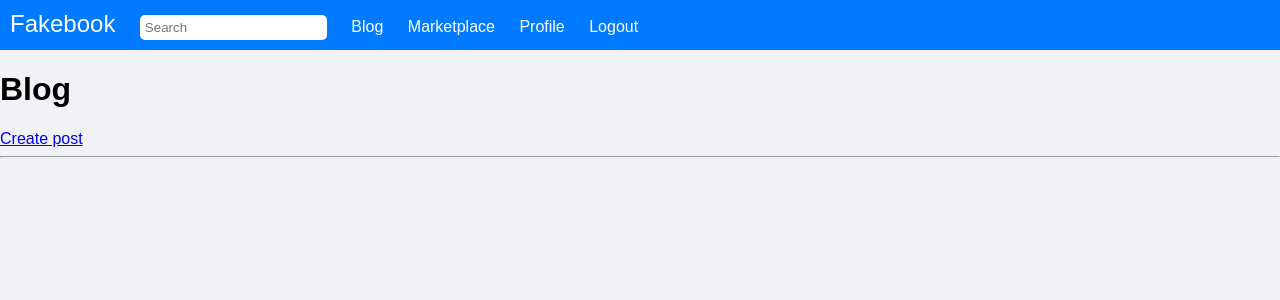
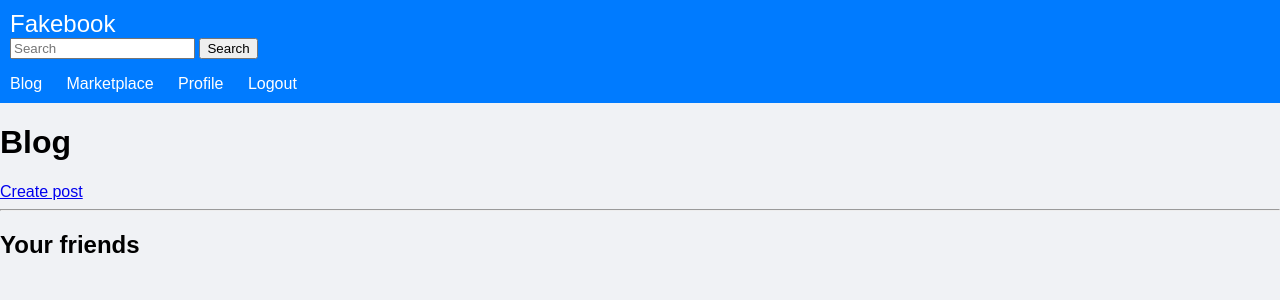
Before and after one commit to mehdi-zerouak/Projet_L2_Web_Dev, a Django app: page /blog/ in a window 1280 px wide. Shown: the top 300 px of the page. Run offline with Django 4.2, Linux system fonts and the light colour scheme; a user stored in the database is signed in; data comes from the database, SQL or seed files in the repository; both versions use the stored data as it was after the commit; data that the repository does not hold is empty.

Commit message:
added searching feature

```diff
--- a/blog/templates/blog/index.html
+++ b/blog/templates/blog/index.html
@@ -63,7 +63,12 @@
     <!-- navbar for testing only , with simple css -->
     <div style="background-color: #007bff; padding: 10px;">
         <span style="font-size: 24px; color: #fff; margin-right: 20px;">Fakebook</span>
-        <input type="text" placeholder="Search" style="padding: 5px; border-radius: 5px; border: none; margin-right: 20px;">
+        <!-- for now this will work only in blog home page and results page -->
+        <form  action="{% url 'blog:b-search' %}" method="get">
+            <input type="search" name="query" placeholder="Search">
+            <button  type="submit" value="Search">Search</button>
+        </form>
+        <!-- --------------------------------------------- -->
         <a href="{% url 'blog:b-home' %}" style="color: #fff; text-decoration: none; margin-right: 20px; transition: color 0.3s;">Blog</a>
         <a href="{% url 'marketplace:mp-home' %}" style="color: #fff; text-decoration: none; margin-right: 20px; transition: color 0.3s;">Marketplace</a>
         <a href="{% url 'user:u-profile' user.username %}" style="color: #fff; text-decoration: none; margin-right: 20px; transition: color 0.3s;">Profile</a>
@@ -109,5 +114,16 @@
 
         </div>
     {% endfor %}
+
+        <h2> Your friends </h2>
+
+    {% for friend in friends %}
+
+        <div class="friends">
+            <p> # {{friend.username}} </p>
+        </div>
+
+    {% endfor %}
+
 </body>
 </html>
--- a/blog/urls.py
+++ b/blog/urls.py
@@ -14,4 +14,5 @@ urlpatterns = [
     path('delete-post/<int:pk>' , views.delete_post , name = 'b-delete-post'),
     path('delete-comment/<int:pk>' , views.delete_comment , name = 'b-delete-comment'),
     path('post/<int:pk>/like/' , views.like_post , name = 'b-like-post'),
+    path('search/' , views.search , name = 'b-search')
 ]
--- a/blog/views.py
+++ b/blog/views.py
@@ -1,6 +1,7 @@
 # blog views
 from django.shortcuts import render , redirect , get_object_or_404
 from .models import Post , PostComment , PostLikes
+from django.contrib.auth.models import User
 from .forms import PostForm , PostCommentForm
 from django.views.generic import CreateView , UpdateView
 from django.contrib.auth.decorators import login_required
@@ -14,8 +15,20 @@ from django.db.models import Q
 @login_required
 def home(request):
     posts = Post.objects.all().order_by('-created_date')
-    return render(request , 'blog/index.html' , {'posts':posts} )
+    user = request.user
+    friends = user.profile.friends.all()
+    return render(request , 'blog/index.html' , {'posts':posts , 'friends':friends} )
 
+@login_required
+def search(request):
+    if 'query' in request.GET and request.GET['query']:
+        query = request.GET['query']
+        posts = Post.objects.filter(Q(title__icontains = query) | Q(content__icontains = query) )
+        users = User.objects.filter(username__icontains = query)
+        context = {'posts':posts , 'users':users}
+        return render(request , 'blog/search.html' , context)
+    else:
+        return redirect('blog:b-home')
 
 @login_required
 def detail_post(request , pk):
```
Also changed, not shown: blog/templates/blog/search.html (added, +52 -0 lines), users/urls.py (+5 -5 lines), db.sqlite3, 1 other file.
